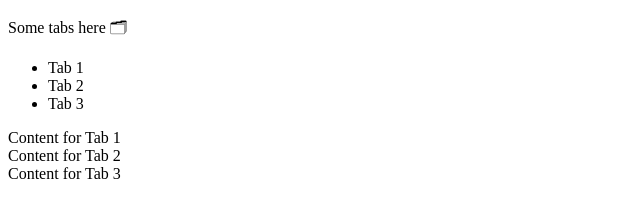
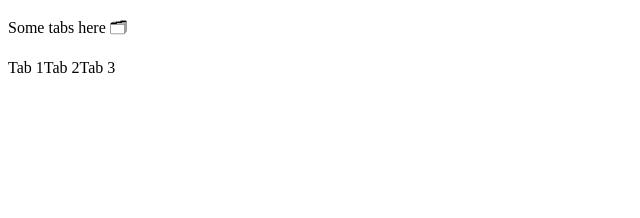
Before and after one commit to efalayi/em-code-tab-component, a plain HTML site: page index.html in a window 1280 px wide. Shown: the whole page, without its empty margins (0-640 px from the left). Drawn offline with Linux system fonts and the light colour scheme.

Commit message:
(feat): tab component
- add base styles for tab component

```diff
--- a/index.html
+++ b/index.html
@@ -13,9 +13,9 @@
 
 		<tabs-component>
 			<ul class="tabs-nav">
-				<li class="tab" data-tab-key="1">Tab 1</li>
-				<li class="tab" data-tab-key="2">Tab 2</li>
-				<li class="tab" data-tab-key="3">Tab 3</li>
+				<li class="tab-nav-item" data-tab-key="1">Tab 1</li>
+				<li class="tab-nav-item" data-tab-key="2">Tab 2</li>
+				<li class="tab-nav-item" data-tab-key="3">Tab 3</li>
 			</ul>
 
 			<div class="tabs-panel">
--- a/style.css
+++ b/style.css
@@ -0,0 +1,28 @@
+/* style.css */
+
+tabs-component {}
+
+.tabs-nav {
+  display: flex;
+  list-style: none;
+  margin: 0;
+  padding: 0;
+}
+
+.tab-nav-item {
+  cursor: pointer;
+}
+
+.tab-nav-item.active {
+  border: 1px solid black;
+}
+
+.tabs-panel {}
+
+.tab-content {
+  display: none;
+}
+
+.tab-content.active {
+  display: block;
+}
```
